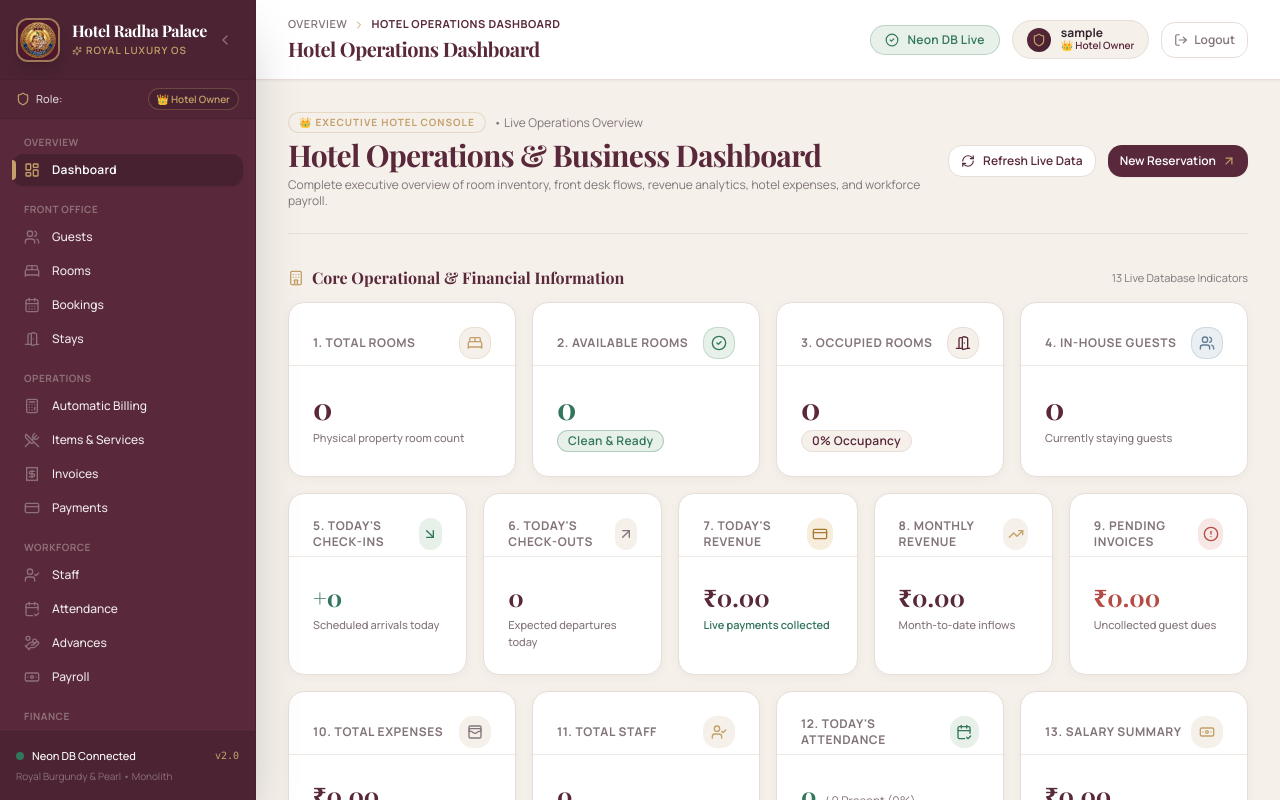
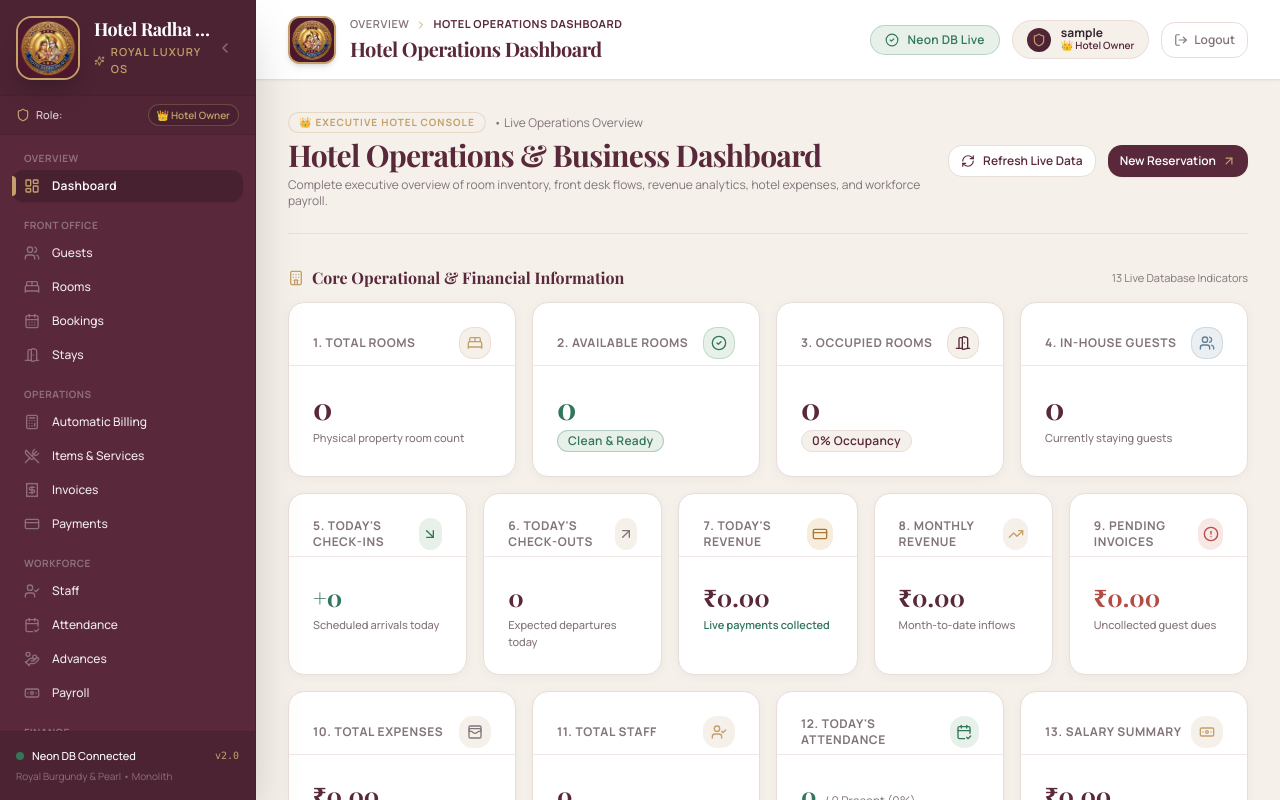
Before and after one commit to 1234Adityarajput/Hotelmangementsystem, a Next.js app in the folder frontend/: page / in a window 1280 px wide. Built offline with nearby package versions, Linux system fonts and the light colour scheme; no server answers; sample sign-in values are in the browser's storage; a web font is replaced by a local one.

Commit message:
style(branding): enlarge Radha Krishna logo on login card and across internal application layout

```diff
--- a/frontend/src/app/billing/page.tsx
+++ b/frontend/src/app/billing/page.tsx
@@ -1,6 +1,7 @@
 "use client";
 
 import React, { useEffect, useState, useMemo } from "react";
+import Image from "next/image";
 import { toast } from "sonner";
 import {
   Calculator,
@@ -1052,6 +1053,15 @@ export default function AutomaticBillingPage() {
             <div className="space-y-6 printable-folio">
               {/* Hotel Luxury Letterhead */}
               <div className="border-b-2 border-[#59283A] pb-6 flex flex-col sm:flex-row sm:items-start sm:justify-between gap-4">
+                <div className="flex items-center gap-4">
+                  <div className="w-16 h-16 rounded-xl overflow-hidden border-2 border-[#C4A06A] shadow-md relative flex-shrink-0 bg-[#59283A]">
+                    <Image
+                      src="/radha-krishna-logo.jpg"
+                      alt="Hotel Radha Palace"
+                      fill
+                      className="object-cover"
+                    />
+                  </div>
                   <div>
                     <h2 className="font-serif text-2xl font-bold tracking-tight text-[#59283A]">
                       Hotel Radha Palace
@@ -1062,6 +1072,7 @@ export default function AutomaticBillingPage() {
                     <p className="text-[11px] text-[#8E7079] mt-0.5">
                       GSTIN: 07AAAAA0000A1Z5 • 108 Heritage Boulevard, New Delhi, India
                     </p>
+                  </div>
                 </div>
                 <div className="sm:text-right">
                   <div className="text-xs font-semibold text-[#82747A] uppercase tracking-wider">
--- a/frontend/src/app/invoices/page.tsx
+++ b/frontend/src/app/invoices/page.tsx
@@ -1,6 +1,7 @@
 "use client";
 
 import React, { useEffect, useState } from "react";
+import Image from "next/image";
 import { useSearchParams } from "next/navigation";
 import { toast } from "sonner";
 import {
@@ -466,9 +467,14 @@ export default function InvoicesPage() {
             <div className="space-y-6 pt-2 text-xs">
               {/* Hotel Header */}
               <div className="flex items-start justify-between pb-4 border-b border-[#E8DDD8]">
-                <div className="flex items-center gap-2">
-                  <div className="w-10 h-10 rounded-lg bg-[#59283A] text-white flex items-center justify-center font-bold">
-                    <Building2 className="w-6 h-6" />
+                <div className="flex items-center gap-3">
+                  <div className="w-14 h-14 rounded-xl overflow-hidden border-2 border-[#C4A06A] shadow-md relative flex-shrink-0 bg-[#59283A]">
+                    <Image
+                      src="/radha-krishna-logo.jpg"
+                      alt="Hotel Radha Palace"
+                      fill
+                      className="object-cover"
+                    />
                   </div>
                   <div>
                     <h3 className="font-bold text-base text-[#59283A]">Hotel Radha Palace</h3>
--- a/frontend/src/app/login/page.tsx
+++ b/frontend/src/app/login/page.tsx
@@ -132,21 +132,23 @@ export default function LoginPage() {
           ===================================================================== */}
       <div className="w-full lg:w-[42%] flex items-center justify-center p-6 sm:p-10 lg:p-12 bg-[#F5F0EA]">
         <div className="w-full max-w-md bg-white rounded-3xl shadow-xl shadow-[#59283A]/5 border border-[#E8DDD8] p-8 sm:p-10">
-          {/* Brand Header with Divine Radha Krishna Logo */}
-          <div className="flex items-center gap-3.5">
-            <div className="w-14 h-14 rounded-2xl overflow-hidden shadow-md shadow-[#59283A]/20 border-2 border-[#C4A06A] relative flex-shrink-0">
+          {/* Brand Header with Divine Radha Krishna Logo (Grand & Prominent) */}
+          <div className="flex items-center gap-4 sm:gap-5">
+            <div className="w-24 h-24 sm:w-28 sm:h-28 rounded-2xl overflow-hidden shadow-xl shadow-[#59283A]/25 border-2 border-[#C4A06A] relative flex-shrink-0 bg-[#59283A]">
               <Image
                 src="/radha-krishna-logo.jpg"
                 alt="Hotel Radha Palace"
                 fill
+                priority
                 className="object-cover"
               />
             </div>
-            <div className="flex flex-col">
-              <span className="font-serif text-xl font-bold text-[#59283A] tracking-tight leading-none">
+            <div className="flex flex-col justify-center min-w-0">
+              <span className="font-serif text-2xl sm:text-3xl font-black text-[#59283A] tracking-tight leading-tight">
                 HOTEL RADHA PALACE
               </span>
-              <span className="text-[10px] font-bold text-[#C4A06A] tracking-widest uppercase mt-1">
+              <span className="text-[11px] font-bold text-[#C4A06A] tracking-widest uppercase mt-1.5 flex items-center gap-1.5">
+                <span className="w-2 h-2 rounded-full bg-[#C4A06A]" />
                 HOTEL MANAGEMENT OS
               </span>
             </div>
--- a/frontend/src/app/reports/page.tsx
+++ b/frontend/src/app/reports/page.tsx
@@ -1,6 +1,7 @@
 "use client";
 
 import React, { useEffect, useState, useMemo } from "react";
+import Image from "next/image";
 import { toast } from "sonner";
 import {
   TrendingUp,
@@ -322,6 +323,15 @@ export default function ReportsPage() {
       {/* Editorial Luxury Print Letterhead (visible ONLY when printed) */}
       <div className="hidden print:block mb-8 pb-4 border-b-2 border-[#59283A]">
         <div className="flex justify-between items-start">
+          <div className="flex items-center gap-4">
+            <div className="w-16 h-16 rounded-xl overflow-hidden border-2 border-[#C4A06A] relative flex-shrink-0 bg-[#59283A]">
+              <Image
+                src="/radha-krishna-logo.jpg"
+                alt="Hotel Radha Palace"
+                fill
+                className="object-cover"
+              />
+            </div>
             <div>
               <h1 className="text-2xl font-serif font-black tracking-widest text-[#59283A] uppercase">
                 HOTEL RADHA PALACE
@@ -329,6 +339,7 @@ export default function ReportsPage() {
               <p className="text-xs font-mono text-[#82747A] tracking-wider uppercase mt-0.5">
                 Luxury Hotel & Executive Suites • Official Audit Dossier
               </p>
+            </div>
           </div>
           <div className="text-right text-xs font-mono text-[#82747A]">
             <div>Generated: {new Date().toLocaleString("en-IN")}</div>
--- a/frontend/src/components/layout/header.tsx
+++ b/frontend/src/components/layout/header.tsx
@@ -1,6 +1,7 @@
 "use client";
 
 import React from "react";
+import Image from "next/image";
 import { usePathname } from "next/navigation";
 import { Shield, LogOut, CheckCircle2, ChevronRight, Menu } from "lucide-react";
 import { useAuth } from "@/providers/auth-provider";
@@ -164,8 +165,8 @@ export function Header({ onOpenMobile }: HeaderProps) {
 
   return (
     <header className="h-20 bg-white border-b border-[#E8DDD8] px-4 sm:px-8 flex items-center justify-between flex-shrink-0 shadow-sm transition-all z-20">
-      {/* Left: Mobile Toggle & Editorial Page Title */}
-      <div className="flex items-center gap-3">
+      {/* Left: Mobile Toggle, Divine Hotel Radha Palace Logo & Editorial Page Title */}
+      <div className="flex items-center gap-3.5">
         {onOpenMobile && (
           <button
             onClick={onOpenMobile}
@@ -175,6 +176,16 @@ export function Header({ onOpenMobile }: HeaderProps) {
             <Menu className="w-5 h-5" />
           </button>
         )}
+
+        {/* Divine Radha Krishna Logo Emblem in Top Bar */}
+        <div className="hidden sm:block w-12 h-12 rounded-xl overflow-hidden shadow-md border-2 border-[#C4A06A] relative flex-shrink-0 bg-[#59283A]">
+          <Image
+            src="/radha-krishna-logo.jpg"
+            alt="Hotel Radha Palace"
+            fill
+            className="object-cover"
+          />
+        </div>
 
         <div className="flex flex-col justify-center">
           <div className="flex items-center gap-1.5 text-[11px] font-semibold text-[#82747A] tracking-wider uppercase">
--- a/frontend/src/components/layout/sidebar.tsx
+++ b/frontend/src/components/layout/sidebar.tsx
@@ -297,11 +297,14 @@ export function Sidebar({
     <div className="flex flex-col h-full bg-[#59283A] text-white select-none">
       {/* Brand Header */}
       <div className={cn(
-        "h-20 flex items-center border-b border-[#472130] bg-[#472130]/70 flex-shrink-0 transition-all px-4",
+        "h-24 flex items-center border-b border-[#472130] bg-[#472130]/70 flex-shrink-0 transition-all px-4",
         collapsed ? "justify-center" : "justify-between"
       )}>
-        <Link href="/" className="flex items-center gap-3 min-w-0" onClick={onMobileClose}>
-          <div className="w-11 h-11 rounded-xl overflow-hidden shadow-lg flex-shrink-0 border-2 border-[#C4A06A]/70 relative">
+        <Link href="/" className="flex items-center gap-3.5 min-w-0" onClick={onMobileClose}>
+          <div className={cn(
+            "rounded-2xl overflow-hidden shadow-xl flex-shrink-0 border-2 border-[#C4A06A] relative bg-[#59283A] transition-all",
+            collapsed ? "w-13 h-13" : "w-16 h-16"
+          )}>
             <Image
               src="/radha-krishna-logo.jpg"
               alt="Hotel Radha Palace"
@@ -311,12 +314,12 @@ export function Sidebar({
           </div>
           {!collapsed && (
             <div className="flex flex-col min-w-0">
-              <span className="font-serif font-bold text-base text-white tracking-tight leading-tight truncate">
+              <span className="font-serif font-bold text-lg text-white tracking-tight leading-tight truncate">
                 Hotel Radha Palace
               </span>
-              <div className="flex items-center gap-1 mt-0.5">
-                <Sparkles className="w-2.5 h-2.5 text-[#C4A06A]" />
-                <span className="text-[10px] text-[#C4A06A] tracking-widest uppercase font-semibold">
+              <div className="flex items-center gap-1.5 mt-1">
+                <Sparkles className="w-3 h-3 text-[#C4A06A]" />
+                <span className="text-[11px] text-[#C4A06A] tracking-widest uppercase font-semibold">
                   Royal Luxury OS
                 </span>
               </div>
--- a/frontend/src/components/shared/loading-spinner.tsx
+++ b/frontend/src/components/shared/loading-spinner.tsx
@@ -1,6 +1,7 @@
 "use client";
 
 import React from "react";
+import Image from "next/image";
 import { Loader2, Hotel, Sparkles } from "lucide-react";
 import { cn } from "@/lib/utils";
 
@@ -58,11 +59,16 @@ export function LoadingSpinner({
         {/* Center Royal Hotel Crest Emblem */}
         <div
           className={cn(
-            "absolute flex items-center justify-center rounded-xl bg-gradient-to-br from-[#59283A] to-[#472130] text-[#C4A06A] shadow-md border border-[#C4A06A]/30",
-            size === "sm" ? "w-5 h-5" : size === "lg" || size === "xl" ? "w-9 h-9" : "w-7 h-7"
+            "absolute flex items-center justify-center rounded-xl overflow-hidden shadow-md border border-[#C4A06A] bg-[#59283A]",
+            size === "sm" ? "w-6 h-6" : size === "lg" || size === "xl" ? "w-11 h-11" : "w-8 h-8"
           )}
         >
-          <Hotel className={size === "sm" ? "w-3 h-3 text-[#C4A06A]" : size === "lg" || size === "xl" ? "w-5 h-5 text-[#C4A06A]" : "w-4 h-4 text-[#C4A06A]"} />
+          <Image
+            src="/radha-krishna-logo.jpg"
+            alt="Hotel Radha Palace"
+            fill
+            className="object-cover"
+          />
         </div>
       </div>
 
```
Lines whose indentation alone changed are shown as unchanged.
